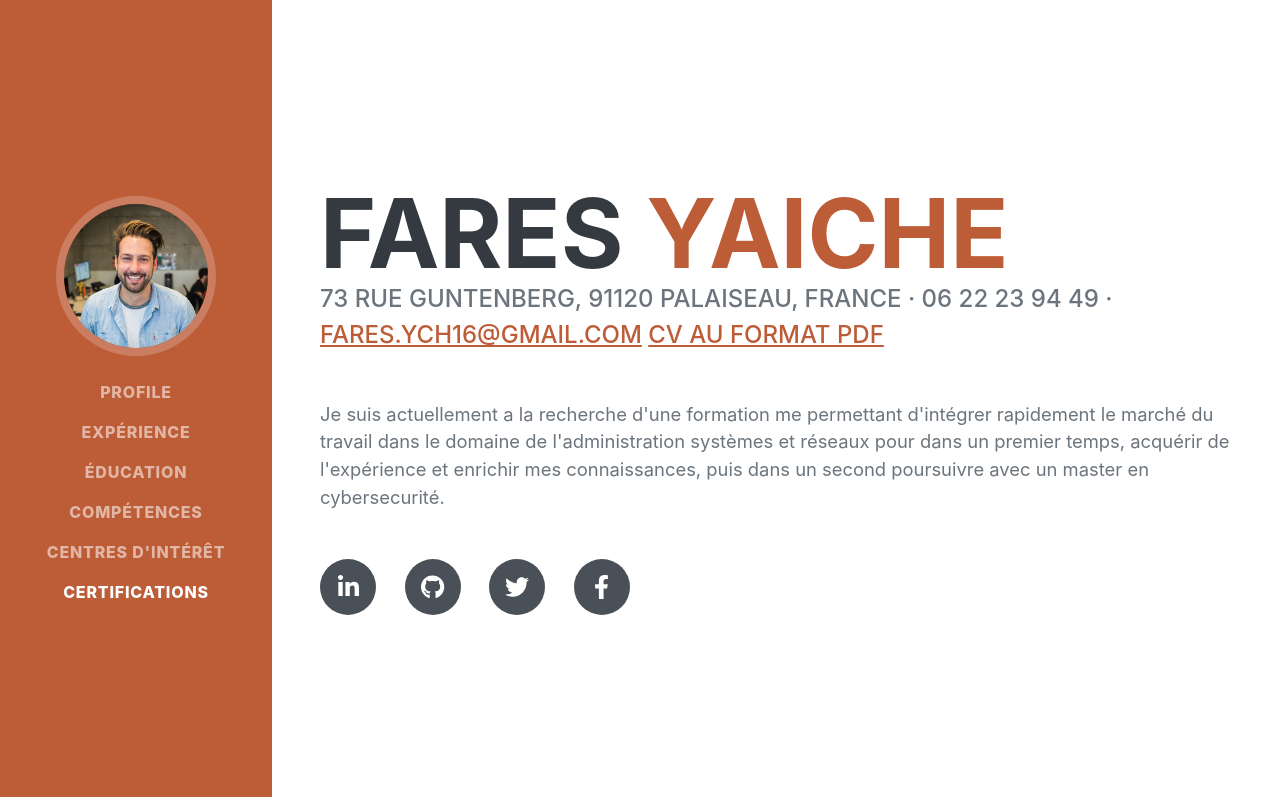
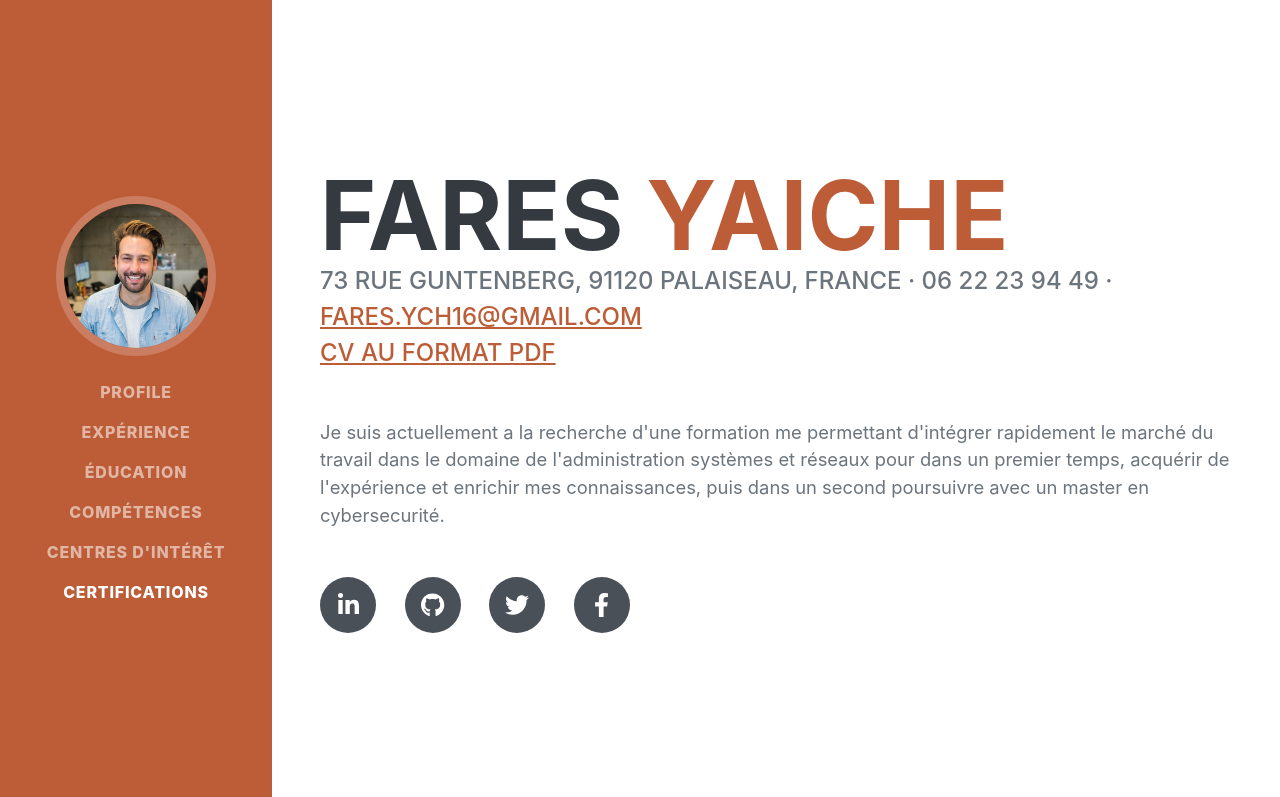
Before and after one commit to rocco100/rocco100.github.io, a plain HTML site: page index.html in a window 1280 px wide. Shown: the top 797 px of the page. Drawn offline with nearby package versions, Linux system fonts and the light colour scheme; files that its build step writes are made by us from their sources; files whose address does not match are found by name; a web font is replaced by a local one.

Commit message:
Update index.html

```diff
--- a/index.html
+++ b/index.html
@@ -45,7 +45,7 @@
                     </h1>
                     <div class="subheading mb-5">
                         73 Rue Guntenberg, 91120 Palaiseau, France · 06 22 23 94 49 ·
-                        <a href="mailto:fares.ych16@gmail.com">fares.ych16@gmail.com</a>
+                        <a href="mailto:fares.ych16@gmail.com">fares.ych16@gmail.com</a><br>
 			<a href="./files/fares_yaiche_cv.pdf">CV au format PDF</a>
                     </div>
                     <p class="lead mb-5">Je suis actuellement a la recherche d'une
```
